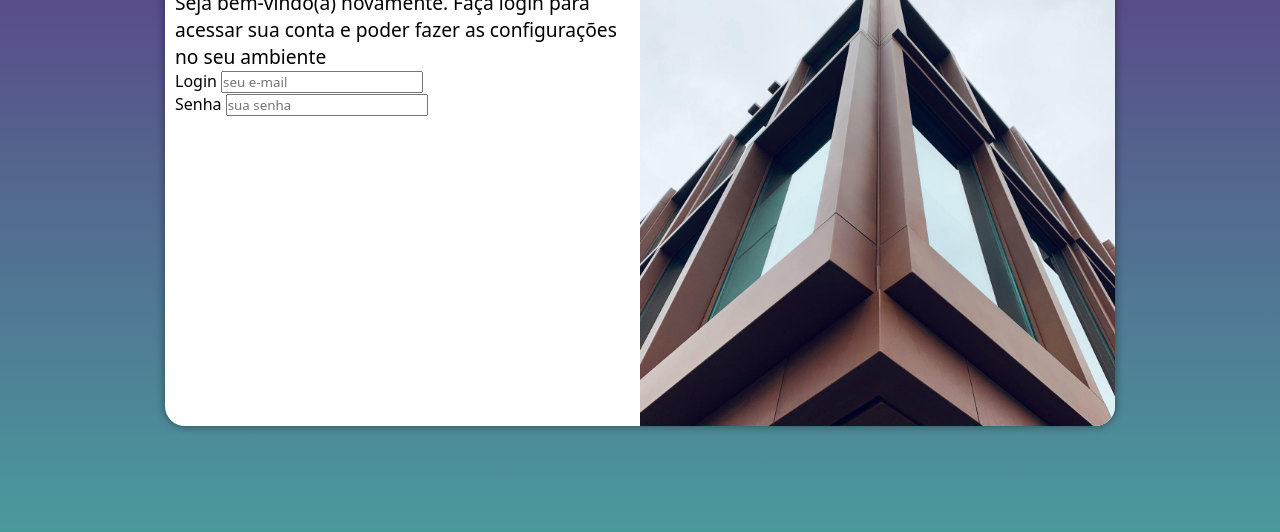
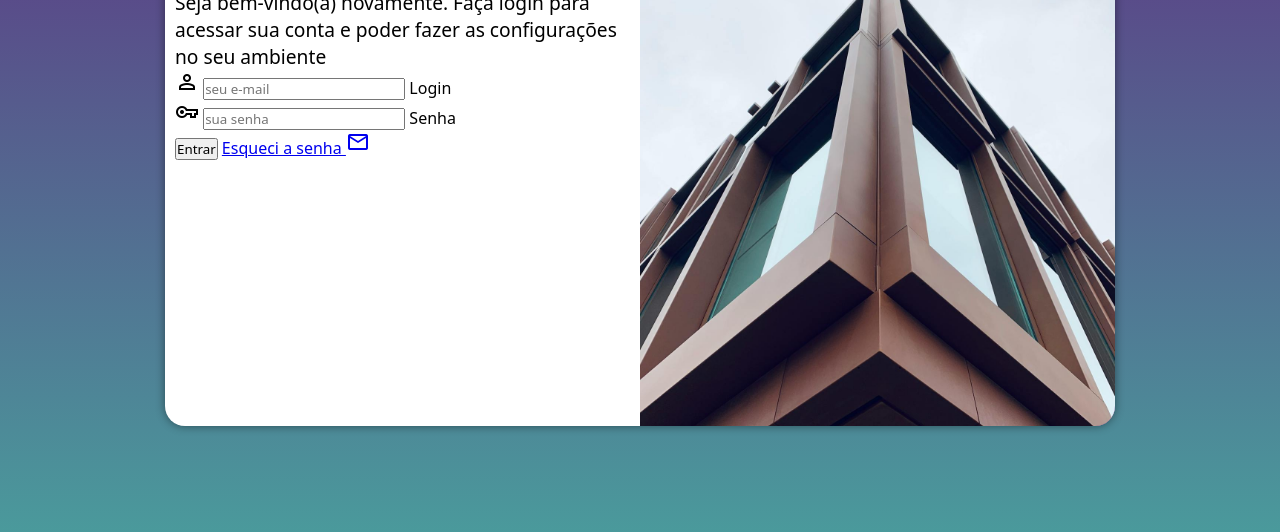
Before and after one commit to arthurgoncalvesmoura/projeto-login, a plain HTML site: page index.html in a window 1280 px wide. Shown: the part 224-756 px from the top of the page. Drawn offline with nearby package versions, Linux system fonts and the light colour scheme.

Commit message:
adicionei o formulário

```diff
--- a/index.html
+++ b/index.html
@@ -4,6 +4,7 @@
     <meta charset="UTF-8">
     <meta name="viewport" content="width=device-width, initial-scale=1.0">
     <title>Login</title>
+    <link href="https://fonts.googleapis.com/css2?family=Material+Symbols+Outlined" rel="stylesheet" />
     <link rel="stylesheet" href="estilos/style.css">
     <link rel="stylesheet" href="estilos/media-query.css">
 </head>
@@ -19,13 +20,23 @@
                 <p>Seja bem-vindo(a) novamente. Faça login para acessar sua conta e poder fazer as configurações no seu ambiente</p>
                 <form action="login.php" method="post" autocomplete="on">
                     <div class="campo">
+                        <span class="material-symbols-outlined">person</span>
+                        <input type="email" name="login" id="ilogin" required placeholder="seu e-mail" autocomplete="email" maxlength="30">
                         <label for="ilogin">Login</label>
-                        <input type="email" name="login" id="ilogin" required placeholder="seu e-mail" autocomplete="email">
                     </div>
                     <div class="campo">
+                        <span class="material-symbols-outlined">vpn_key</span>
+                        <input type="password" name="senha" id="isenha" required placeholder="sua senha" autocomplete="current-password" minlength="8" maxlength="20">
                         <label for="isenha">Senha</label>
-                        <input type="password" name="senha" id="isenha" required placeholder="sua senha" autocomplete="current-password">
                     </div>
+
+                    <p>
+                        <input type="submit" value="Entrar">
+                        <a href="esqueci.html">
+                            Esqueci a senha <span class="material-symbols-outlined">mail</span>
+
+                        </a>
+                    </p>
                 </form>
             </div>
         </section>
```
